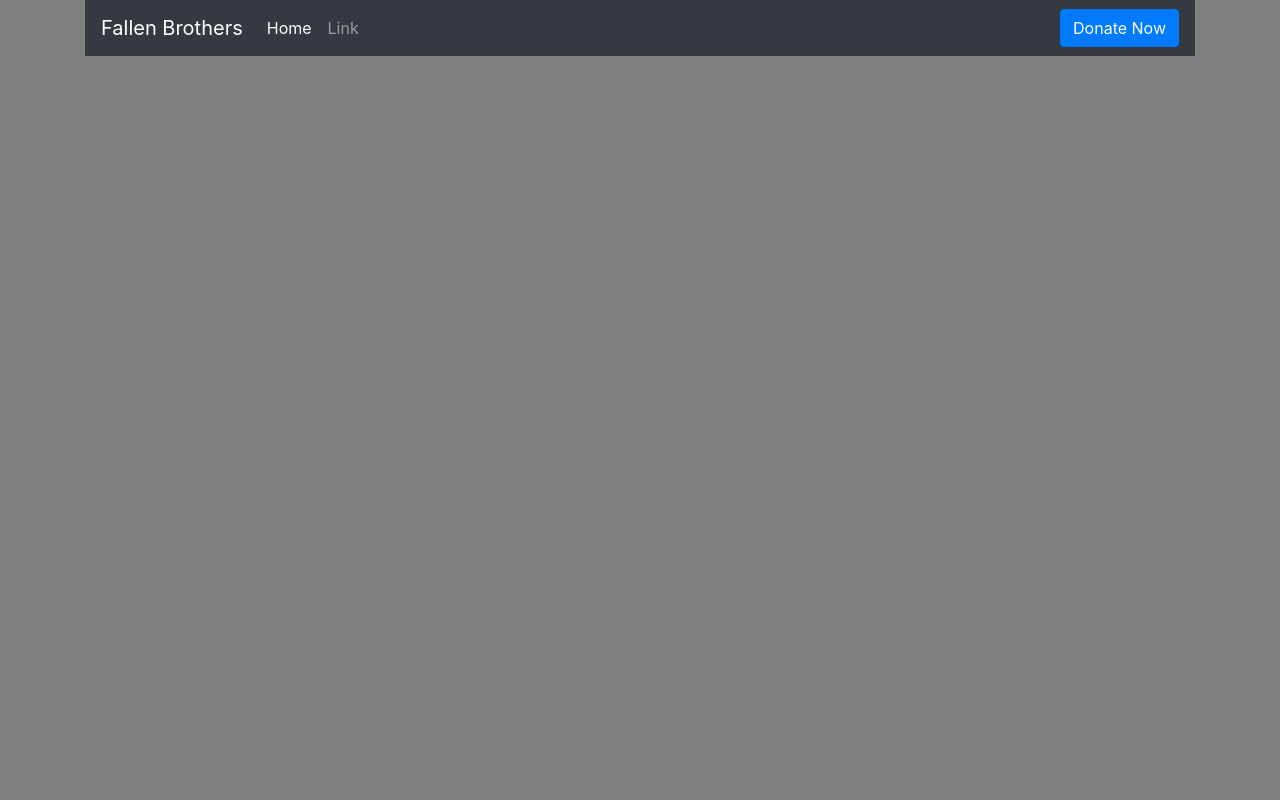
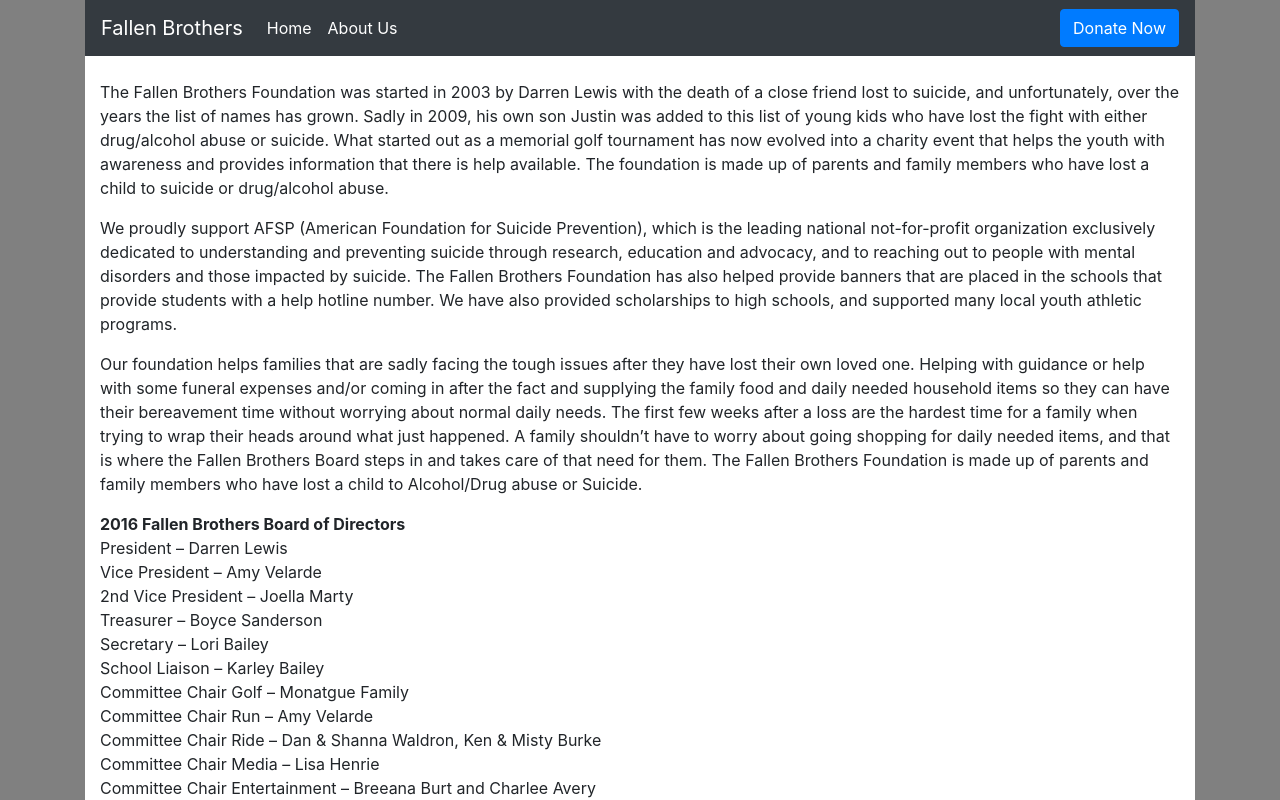
Before and after one commit to mlegendre/fallen_brothers, an Angular app: page /about-us in a window 1280 px wide. Built offline with nearby package versions, Linux system fonts and the light colour scheme.

Commit message:
Added the content for the about us page

```diff
--- a/src/app/about-us/about-us.component.html
+++ /dev/null
@@ -1,3 +0,0 @@
-<p>
-  about-us works!
-</p>
--- a/src/app/app.component.html
+++ b/src/app/app.component.html
@@ -1 +1,2 @@
 <app-navbar></app-navbar>
+<router-outlet></router-outlet>
--- a/src/app/app.module.ts
+++ b/src/app/app.module.ts
@@ -3,8 +3,13 @@
 import { NgbModule } from '@ng-bootstrap/ng-bootstrap';
 
 import { AppComponent } from './app.component';
-import { AboutUsComponent } from './about-us/about-us.component';
-import { NavbarComponent } from './navbar/navbar.component';
+import { AboutUsComponent } from './components/about-us/about-us.component';
+import { NavbarComponent } from './components/navbar/navbar.component';
+import { RouterModule, Routes } from '@angular/router';
+
+const appRoutes: Routes = [
+  { path: 'about-us', component: AboutUsComponent }
+]
 
 
 @NgModule({
@@ -14,6 +19,8 @@
     NavbarComponent
   ],
   imports: [
+    RouterModule.forRoot(appRoutes, {enableTracing: true}
+    ),
     BrowserModule,
     NgbModule.forRoot()
   ],
--- /dev/null
+++ b/src/app/components/about-us/about-us.component.html
@@ -0,0 +1,31 @@
+<div class="container col-sm" style="background-color: white">
+    <br />
+    <p>The Fallen Brothers Foundation was started in 2003 by Darren Lewis with the death of a close friend lost to suicide, and unfortunately, over the years the list of names has grown.
+    Sadly in 2009, his own son Justin was added to this list of young kids who have lost the fight with either drug/alcohol abuse or suicide.
+    What started out as a memorial golf tournament has now evolved into a charity event that helps the youth with awareness and provides information that there is help available.
+    The foundation is made up of parents and family members who have lost a child to suicide or drug/alcohol abuse.</p>
+
+    <p>We proudly support AFSP (American Foundation for Suicide Prevention), which is the leading national not-for-profit organization exclusively dedicated to understanding and preventing suicide through research, education and advocacy, and to reaching out to people with mental disorders and those impacted by suicide.
+    The Fallen Brothers Foundation has also helped provide banners that are placed in the schools that provide students with a help hotline number.
+    We have also provided scholarships to high schools, and supported many local youth athletic programs.</p>
+
+    <p>Our foundation helps families that are sadly facing the tough issues after they have lost their own loved one.
+    Helping with guidance or help with some funeral expenses and/or coming in after the fact and supplying the family food and daily needed household items so they can have their bereavement time without worrying about normal daily needs. The first few weeks after a loss are the hardest time for a family when trying to wrap their heads around what just happened.  A family shouldn’t have to worry about going shopping for daily needed items, and that is where the Fallen Brothers Board steps in and takes care of that need for them.
+    The Fallen Brothers Foundation is made up of parents and family members who have lost a child to Alcohol/Drug abuse or Suicide.</p>
+
+    <b>2016 Fallen Brothers Board of Directors</b>
+    <br />
+    President – Darren Lewis<br />
+    Vice President – Amy Velarde<br />
+    2nd Vice President – Joella Marty
+    <br />
+    Treasurer – Boyce Sanderson<br />
+    Secretary – Lori Bailey<br />
+    School Liaison – Karley Bailey<br />
+    Committee Chair Golf – Monatgue Family<br />
+    Committee Chair Run – Amy Velarde<br />
+    Committee Chair Ride – Dan &amp; Shanna Waldron, Ken &amp; Misty Burke<br />
+    Committee Chair Media – Lisa Henrie<br />
+    Committee Chair Entertainment – Breeana Burt and Charlee Avery
+    <br />
+</div>
--- a/src/app/navbar/navbar.component.html
+++ b/src/app/components/navbar/navbar.component.html
@@ -4,12 +4,13 @@
         <span class="navbar-toggler-icon"></span>
     </button>
     <div [ngbCollapse]="isCollapsed" class="collapse navbar-collapse" id="navbarSupportedContent">
+
       <ul class="navbar-nav mr-auto">
         <li class="nav-item active">
           <a class="nav-link" href="#">Home <span class="sr-only">(current)</span></a>
         </li>
         <li class="nav-item">
-          <a class="nav-link" href="#">Link</a>
+          <a class="nav-link" routerLink="/about-us" routerLinkActive="active">About Us</a>
         </li>
       </ul>
       <ul class="navbar-nav">
```
Also changed, not shown: src/app/components/about-us/about-us.component.css (added), src/app/components/about-us/about-us.component.ts (renamed from src/app/about-us/about-us.component.ts), src/app/components/navbar/navbar.component.css (added), src/app/components/navbar/navbar.component.ts (renamed from src/app/navbar/navbar.component.ts), 2 other files (tests, documents, lock files or other folders).
